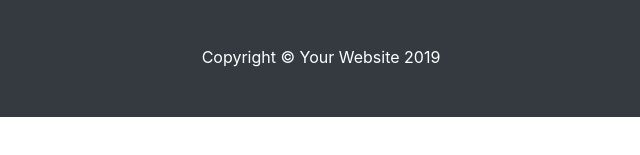
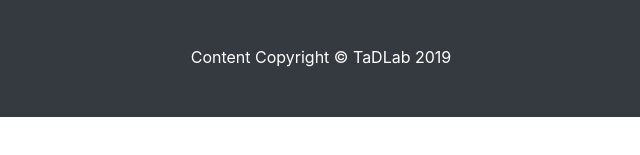
Before and after one commit to UMich-TAD-Lab/UMich-TAD-Lab.github.io, a website: page about.html in a window 1280 px wide. Shown: the part 559-714 px from the top of the page, 319-959 px from the left. Drawn offline with Linux system fonts and the light colour scheme.

Commit message:
Update about.html

```diff
--- a/about.html
+++ b/about.html
@@ -72,7 +72,7 @@
   <!-- Footer -->
   <footer class="py-5 bg-dark">
     <div class="container">
-      <p class="m-0 text-center text-white">Copyright &copy; Your Website 2019</p>
+      <p class="m-0 text-center text-white">Content Copyright &copy; TaDLab 2019</p>
     </div>
     <!-- /.container -->
   </footer>
```
